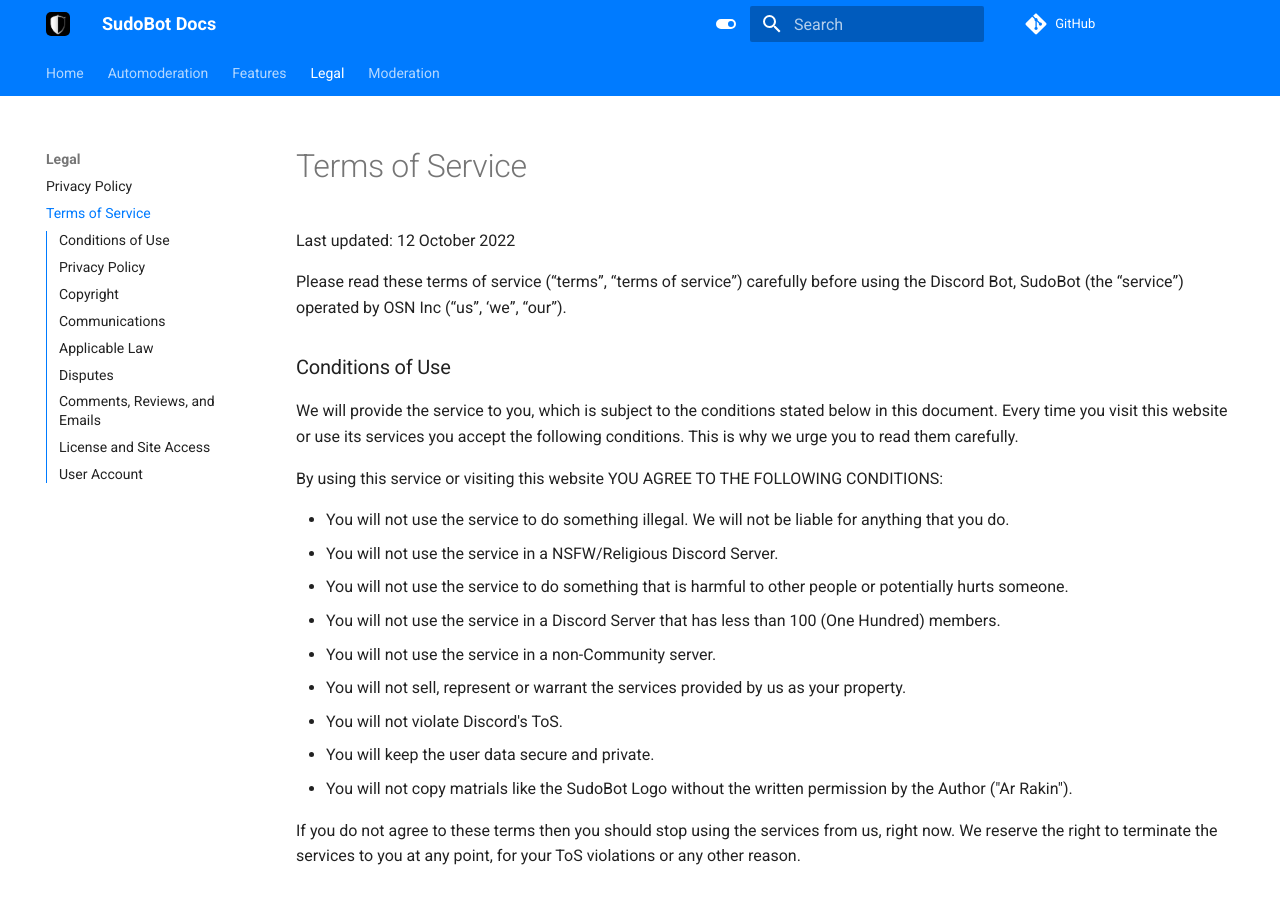
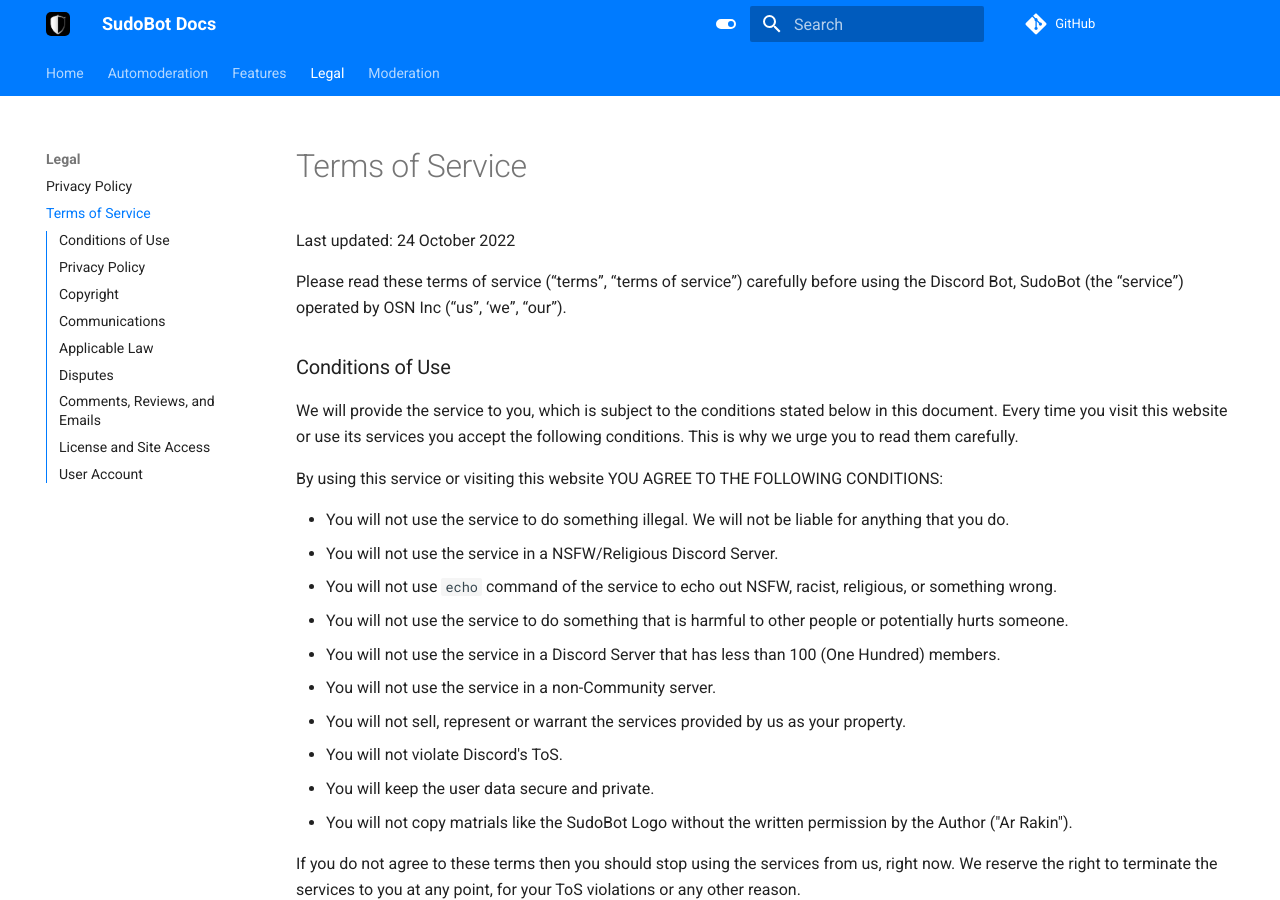
Before and after one commit to onesoft-sudo/sudobot, an MkDocs documentation site: the page built from docs/legal/terms.md, in a window 1280 px wide and 900 px high. Built offline with MkDocs 1.6.1 and Material for MkDocs 9.7.7, drawn with Linux system fonts in a browser that asks for light colours; comment, search, counter and statistics services are not loaded; the version menu is left out.

Commit message:
docs: update tos

```diff
--- a/docs/legal/terms.md
+++ b/docs/legal/terms.md
@@ -1,5 +1,5 @@
 # Terms of Service
-Last updated: 12 October 2022
+Last updated: 24 October 2022
 
 Please read these terms of service (“terms”, “terms of service”) carefully before using the Discord Bot, SudoBot (the “service”) operated by OSN Inc (“us”, ‘we”, “our”).
 
@@ -11,6 +11,7 @@
 
 * You will not use the service to do something illegal. We will not be liable for anything that you do.
 * You will not use the service in a NSFW/Religious Discord Server.
+* You will not use `echo` command of the service to echo out NSFW, racist, religious, or something wrong.
 * You will not use the service to do something that is harmful to other people or potentially hurts someone.
 * You will not use the service in a Discord Server that has less than 100 (One Hundred) members.
 * You will not use the service in a non-Community server.
```
